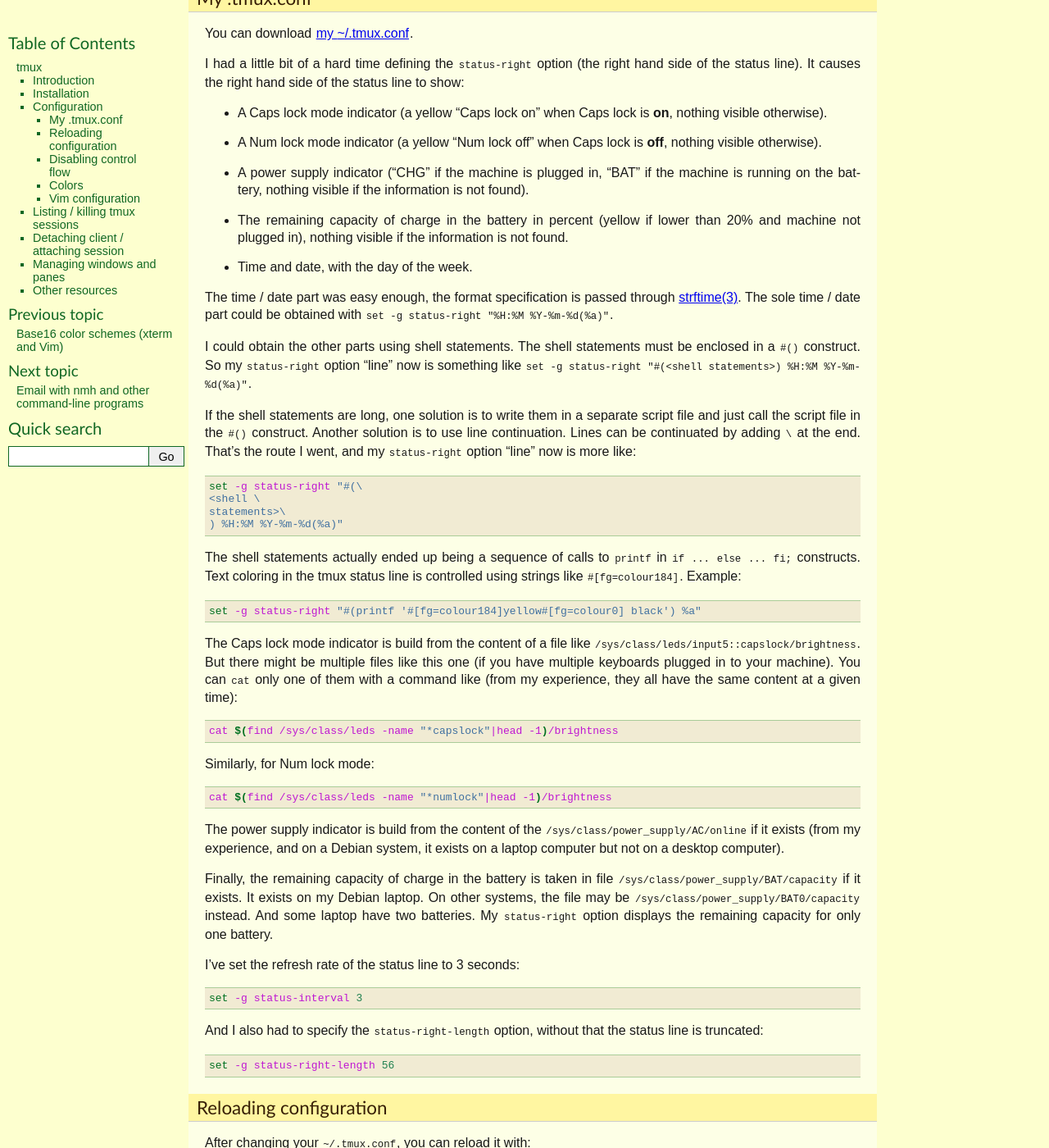
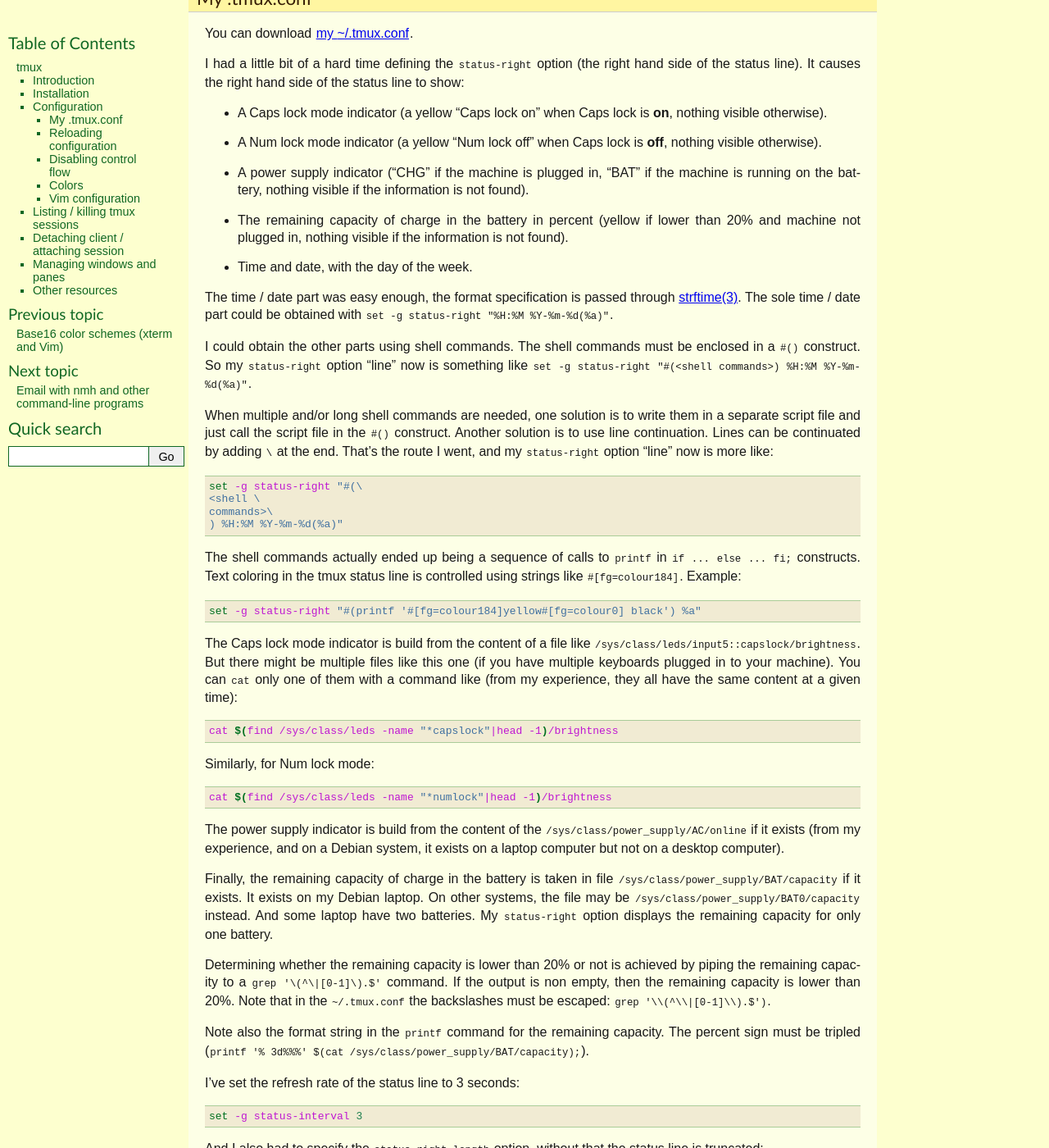
Before and after one commit to thierr26/thierr26_personal_notes_sphinx_sources, a Sphinx documentation site: the page built from source/tmux.rst, in a window 1280 px wide and 1400 px high, scrolled down 1071 px. Shown: the whole window at 82% size. Built offline with Sphinx 7.4.7, drawn with Linux system fonts in a browser that asks for light colours.

Commit message:
Grow / improve slightly the ~/.tmux.conf section

```diff
--- a/source/tmux.rst
+++ b/source/tmux.rst
@@ -80,8 +80,8 @@ status line to show:
   found).
 
 * The remaining capacity of charge in the battery in percent (yellow if lower
-  than 20% and machine not plugged in), nothing visible if the information is
-  not found.
+  than 20% and machine not plugged in, nothing visible if the information is
+  not found).
 
 * Time and date, with the day of the week.
 
@@ -89,23 +89,23 @@ The time / date part was easy enough, the format specification is passed
 through `strftime(3) <https://linux.die.net/man/3/strftime>`_. The sole time /
 date part could be obtained with ``set -g status-right "%H:%M %Y-%m-%d(%a)"``.
 
-I could obtain the other parts using shell statements. The shell statements
-must be enclosed in a ``#()`` construct. So my ``status-right`` option "line"
-now is something like
-``set -g status-right "#(<shell statements>) %H:%M %Y-%m-%d(%a)"``.
+I could obtain the other parts using shell commands. The shell commands must be
+enclosed in a ``#()`` construct. So my ``status-right`` option "line" now is
+something like
+``set -g status-right "#(<shell commands>) %H:%M %Y-%m-%d(%a)"``.
 
-If the shell statements are long, one solution is to write them in a separate
-script file and just call the script file in the ``#()`` construct. Another
-solution is to use line continuation. Lines can be continuated by adding ``\``
-at the end. That's the route I went, and my ``status-right`` option "line"
-now is more like::
+When multiple and/or long shell commands are needed, one solution is to write
+them in a separate script file and just call the script file in the ``#()``
+construct. Another solution is to use line continuation. Lines can be
+continuated by adding ``\`` at the end. That's the route I went, and my
+``status-right`` option "line" now is more like::
 
   set -g status-right "#(\
   <shell \
-  statements>\
+  commands>\
   ) %H:%M %Y-%m-%d(%a)"
 
-The shell statements actually ended up being a sequence of calls to ``printf``
+The shell commands actually ended up being a sequence of calls to ``printf``
 in ``if ... else ... fi;`` constructs. Text coloring in the tmux status line is
 controlled using strings like ``#[fg=colour184]``. Example::
 
@@ -133,6 +133,16 @@ laptop. On other systems, the file may be
 ``/sys/class/power_supply/BAT0/capacity`` instead. And some laptop have two
 batteries. My ``status-right`` option displays the remaining capacity for only
 one battery.
+
+Determining whether the remaining capacity is lower than 20% or not is achieved
+by piping the remaining capacity to a ``grep '\(^\|[0-1]\).$'`` command. If the
+output is non empty, then the remaining capacity is lower than 20%. Note that
+in the ``~/.tmux.conf`` the backslashes must be escaped:
+``grep '\\(^\\|[0-1]\\).$')``.
+
+Note also the format string in the ``printf`` command for the remaining
+capacity. The percent sign must be tripled
+(``printf '% 3d%%%' $(cat /sys/class/power_supply/BAT/capacity);``).
 
 I've set the refresh rate of the status line to 3 seconds::
 
```
